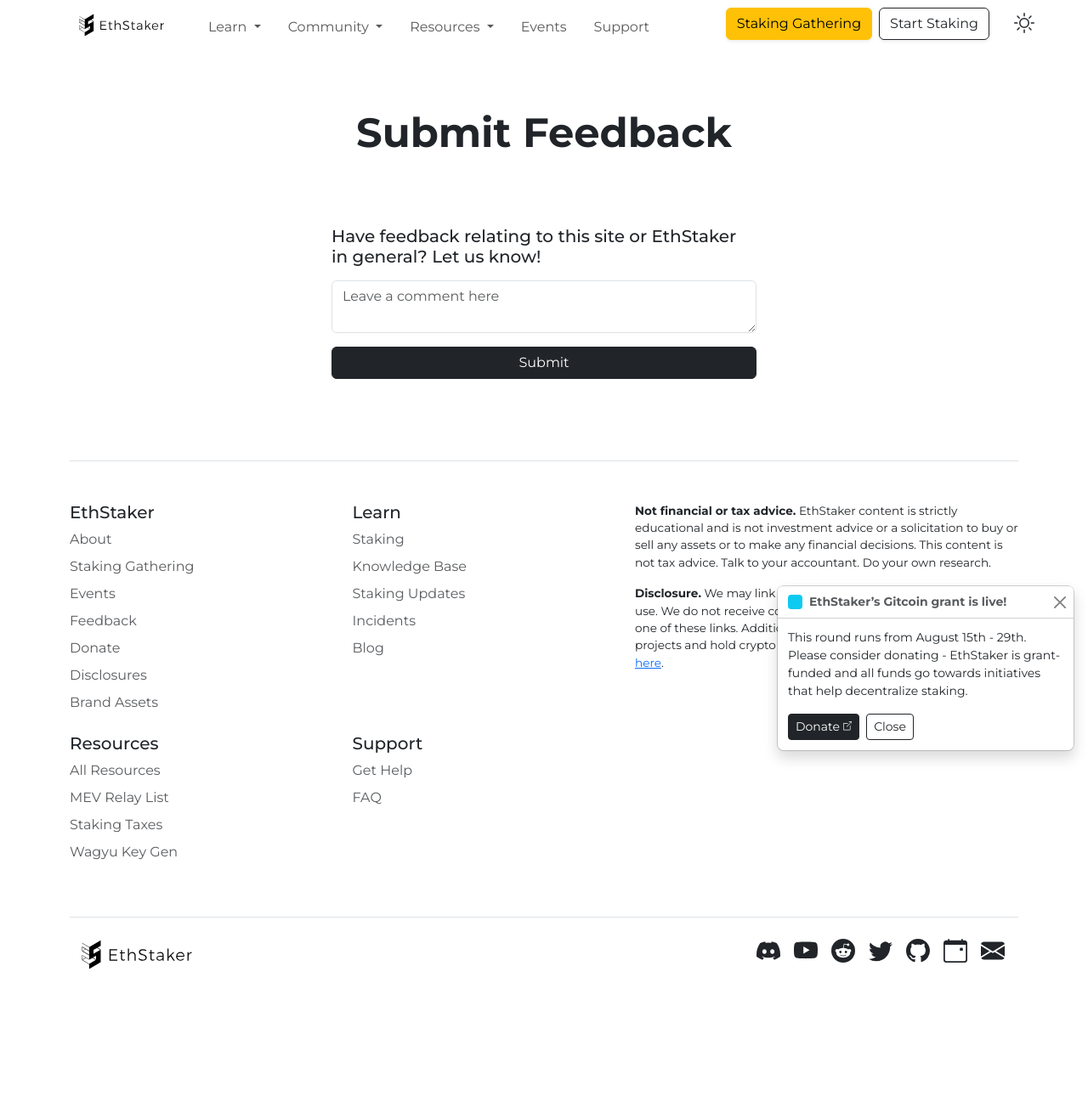
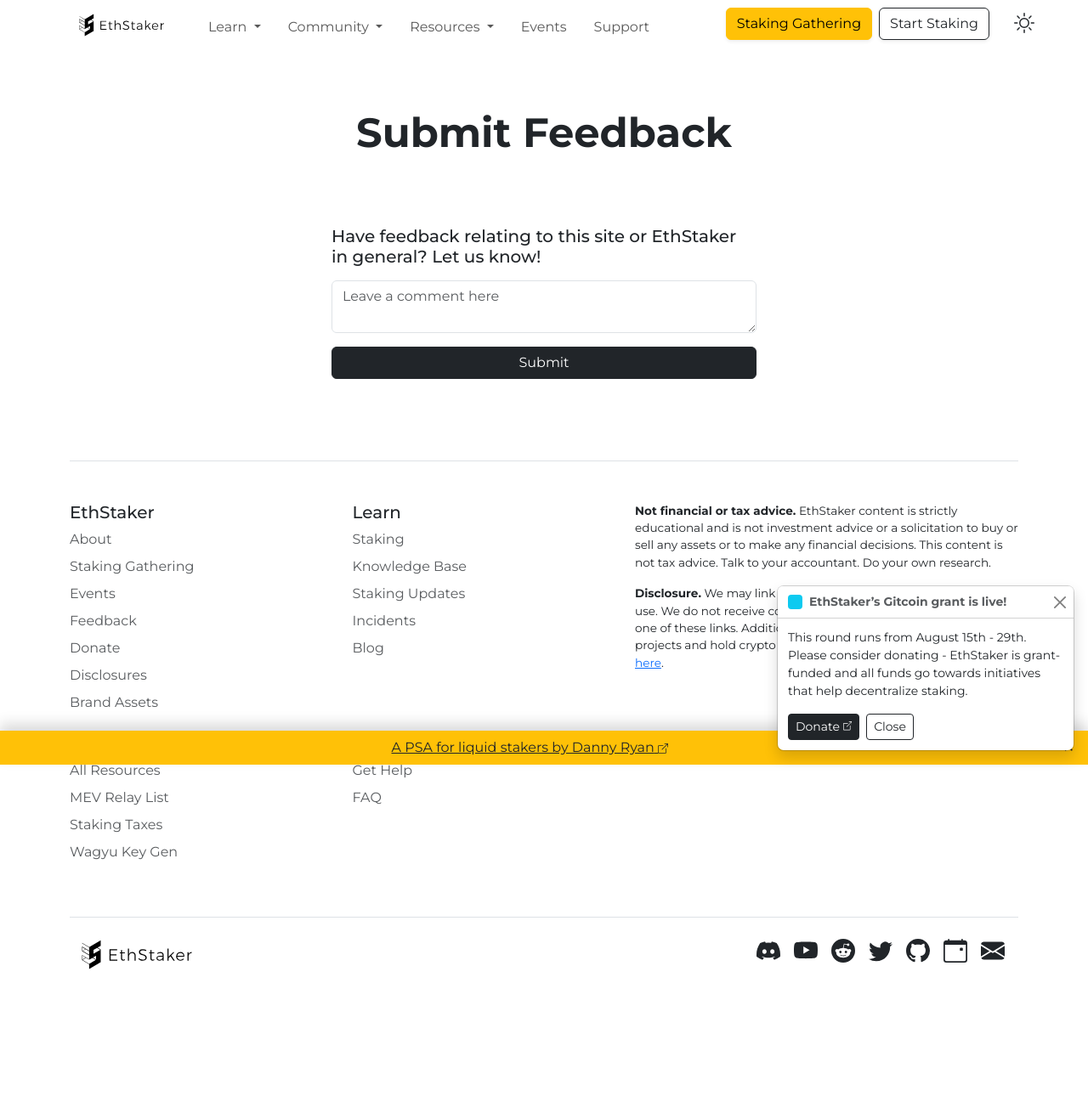
Before and after one commit to eth-educators/website, a Jekyll site: the page built from feedback.md, in a window 1280 px wide. Shown: the whole page at 85% size. Built offline with Jekyll 4.4.1, drawn with Linux system fonts in a browser that asks for light colours.

Commit message:
add psa notification

```diff
--- a/_config.yml
+++ b/_config.yml
@@ -39,9 +39,9 @@
 enable_nav_collapse: true # doesn't work at the moment
 
 # Notification Bar
-enable_notification: false
-notification_msg_id: 1 # must increment when creating a new message
-notification_msg: Join the community! <br><a href=""></a>.
+enable_notification: true
+notification_msg_id: 2 # must increment when creating a new message
+notification_msg: <a href="https://notes.ethereum.org/@djrtwo/risks-of-lsd" target="_blank">A PSA for liquid stakers by Danny Ryan</a>
 notification_expiration: 3000000000 # epoch time in seconds
 
 # Toast
--- a/_includes/partials/components/notification.html
+++ b/_includes/partials/components/notification.html
@@ -21,11 +21,14 @@
     bottom: 0;
     left: 0;
     right: 0;
-    color: var(--bs-body-color);
+    color: var(--bs-dark);
     text-align: center;
     overflow: hidden;
     box-shadow: 0 -0.5rem 1rem rgba(0,0,0,.15);
     background-color: var(--bs-body-bg);
+  }
+  #notification a {
+    color: var(--bs-dark);
   }
   #notificationClose {
     cursor: pointer;
@@ -34,7 +37,7 @@
 
 
 <!-- Notification Bar -->
-<div id="notification" class="d-none d-flex">
+<div id="notification" class="d-none d-flex bg-warning">
   <span id="notification_msg" class="flex-grow-1 py-2 ps-3 pe-1">
     {{site.notification_msg}}
   </span>
```
